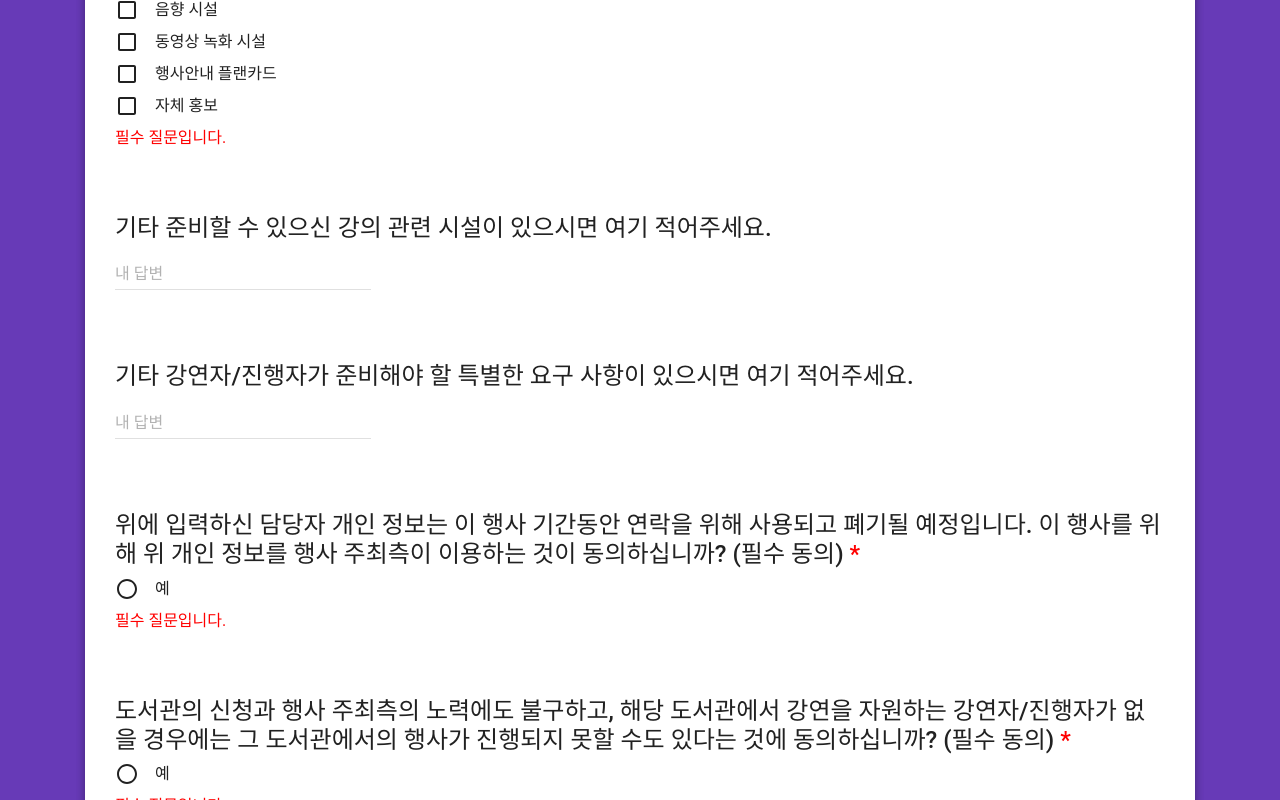
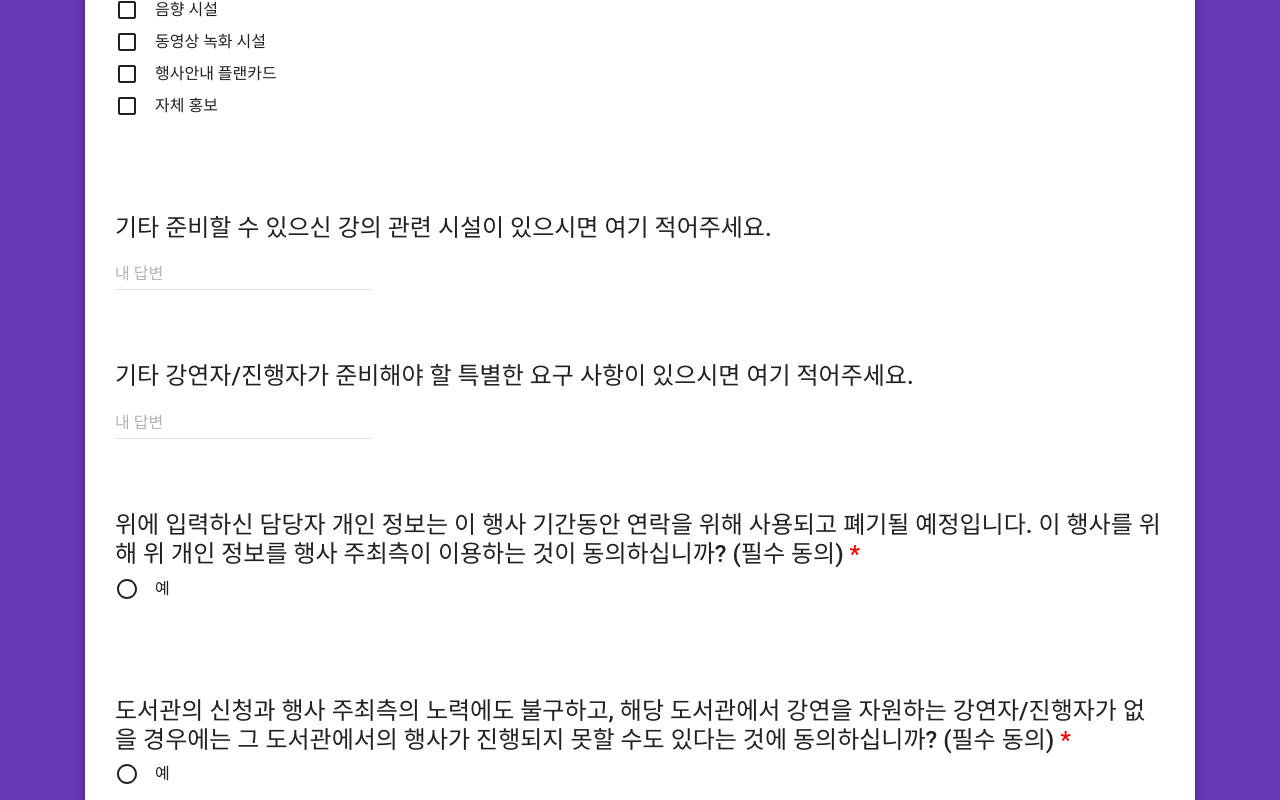
Before and after one commit to somul-project/somul-apply-library-react, a React (Create React App) app: page / in a window 1280 px wide. Shown: the part 1540-2340 px from the top of the page. Built offline with nearby package versions, Linux system fonts and the light colour scheme.

Commit message:
Implement ValidationAlert Hide/Show #16

```diff
--- a/src/components/Entity.js
+++ b/src/components/Entity.js
@@ -2,7 +2,7 @@ import React from 'react';
 import "./Form.css";
 
 
-const Entity = ({label, required, children}) => {
+const Entity = ({label, validated, required, children}) => {
 
     function getAsterisk() {
         if (required) {
@@ -12,7 +12,7 @@ const Entity = ({label, required, children}) => {
         }
     }
 
-    function getNotification() {
+    function getNotificationMessage() {
         if (required) {
             return "필수 질문입니다.";
         } else {
@@ -20,6 +20,10 @@ const Entity = ({label, required, children}) => {
         }
     }
 
+    let notificationMessageWillBeRendered = "　";
+    if (!validated) {
+        notificationMessageWillBeRendered = getNotificationMessage();
+    }
 
     return (
         <div>
@@ -29,9 +33,8 @@ const Entity = ({label, required, children}) => {
 
             {children}
 
-
             <p className="required">
-                {getNotification()}
+                {notificationMessageWillBeRendered}
             </p>
 
             <br/>
--- a/src/components/Form.js
+++ b/src/components/Form.js
@@ -5,6 +5,7 @@ import Entity from "./Entity";
 import LinkedText from "./LinkedText";
 import "./Form.css";
 import { RESTAPI_HOST } from "../consts/config";
+import {isValid, notEmptyString} from "../utils/ValidationUtils";
 
 
 const libraryName = "libraryName";
@@ -27,6 +28,19 @@ const otherFacilities = "otherFacilities";
 
 
 class Form extends Component {
+    validator = {
+            [libraryName]: [notEmptyString],
+            [libraryLocation]: [notEmptyString],
+            [managerName]: [notEmptyString],
+            [managerEmail]: [notEmptyString],
+            [managerPhonenumber]: [notEmptyString],
+            [capacityOfAudiences]: [notEmptyString],
+            // [facilities]: [],
+            // [requirementsForSpeaker]: [],
+            // [personalInfoAgreement]: [],
+            [noVolunteerAgreement]: [],
+            [otherFacilities]: [],
+    };
 
     state = {
         [libraryName]: null,
@@ -120,6 +134,7 @@ class Form extends Component {
 
                 <Entity
                     label={"도서관 이름"}
+                    validated={isValid(this.state[libraryName], this.validator[libraryName])}
                     required={true}>
                     <TextField
                         hintText="내 답변"
@@ -130,6 +145,7 @@ class Form extends Component {
 
                 <Entity
                     label={"도서관 소재지 (지도 표시, 물품 배송을 위해 우편번호를 포함한 세부주소)"}
+                    validated={isValid(this.state[libraryLocation], this.validator[libraryLocation])}
                     required={true}>
                     <TextField
                         hintText="내 답변"
@@ -140,6 +156,7 @@ class Form extends Component {
 
                 <Entity
                     label={"담당자 이름 (반드시 도서관 관계자만 신청 가능합니다.)"}
+                    validated={isValid(this.state[managerName], this.validator[managerName])}
                     required={true}>
                     <TextField
                         hintText="내 답변"
@@ -150,6 +167,7 @@ class Form extends Component {
 
                 <Entity
                     label={"담당자 Email (주요 공지는 이메일로 전달됩니다)"}
+                    validated={isValid(this.state[managerEmail], this.validator[managerEmail])}
                     required={true}>
                     <TextField
                         hintText="내 답변"
@@ -160,6 +178,7 @@ class Form extends Component {
 
                 <Entity
                     label={"담당자 전화번호 (당일 연락을 위해 휴대폰 번호 권장)"}
+                    validated={isValid(this.state[managerPhonenumber], this.validator[managerPhonenumber])}
                     required={true}>
                     <TextField
                         hintText="내 답변"
@@ -170,6 +189,7 @@ class Form extends Component {
 
                 <Entity
                     label={"강의실 수용 인원 (예상 청중 규모)"}
+                    validated={isValid(this.state[capacityOfAudiences], this.validator[capacityOfAudiences])}
                     required={true}>
                     <TextField
                         hintText="내 답변"
@@ -180,6 +200,7 @@ class Form extends Component {
 
                 <Entity
                     label={"강의 관련 시설 등 (가능한것 모두 체크)"}
+                    validated={true}
                     required={true}>
                     <Checkbox
                         className="checkbox"
@@ -235,6 +256,7 @@ class Form extends Component {
 
                 <Entity
                     label={"위에 입력하신 담당자 개인 정보는 이 행사 기간동안 연락을 위해 사용되고 폐기될 예정입니다. 이 행사를 위해 위 개인 정보를 행사 주최측이 이용하는 것이 동의하십니까? (필수 동의)"}
+                    validated={isValid(this.state[personalInfoAgreement], this.validator[personalInfoAgreement])}
                     required={true}>
                     <RadioButtonGroup
                         name="agreeGroup"
@@ -249,6 +271,7 @@ class Form extends Component {
 
                 <Entity
                     label={"도서관의 신청과 행사 주최측의 노력에도 불구하고, 해당 도서관에서 강연을 자원하는 강연자/진행자가 없을 경우에는 그 도서관에서의 행사가 진행되지 못할 수도 있다는 것에 동의하십니까? (필수 동의)"}
+                    validated={isValid(this.state[noVolunteerAgreement], this.validator[noVolunteerAgreement])}
                     required={true}>
                     <RadioButtonGroup
                         name="agreeGroup"
--- a/src/utils/ValidationUtils.js
+++ b/src/utils/ValidationUtils.js
@@ -18,3 +18,19 @@ export function notEmptyString(data) {
 
     return true;
 }
+
+export function isValid(data, validators) {
+    if (validators === undefined || validators == null) {
+        return true;
+    }
+
+    const isValidOnEach = validators.map((validator) => {
+        return validator(data);
+    });
+
+    const everycasesAreValid = isValidOnEach.reduce(
+        (isValidOnEach1, isValidOnEach2) => (isValidOnEach1 && isValidOnEach2)
+        , true);
+
+    return everycasesAreValid;
+}
```
